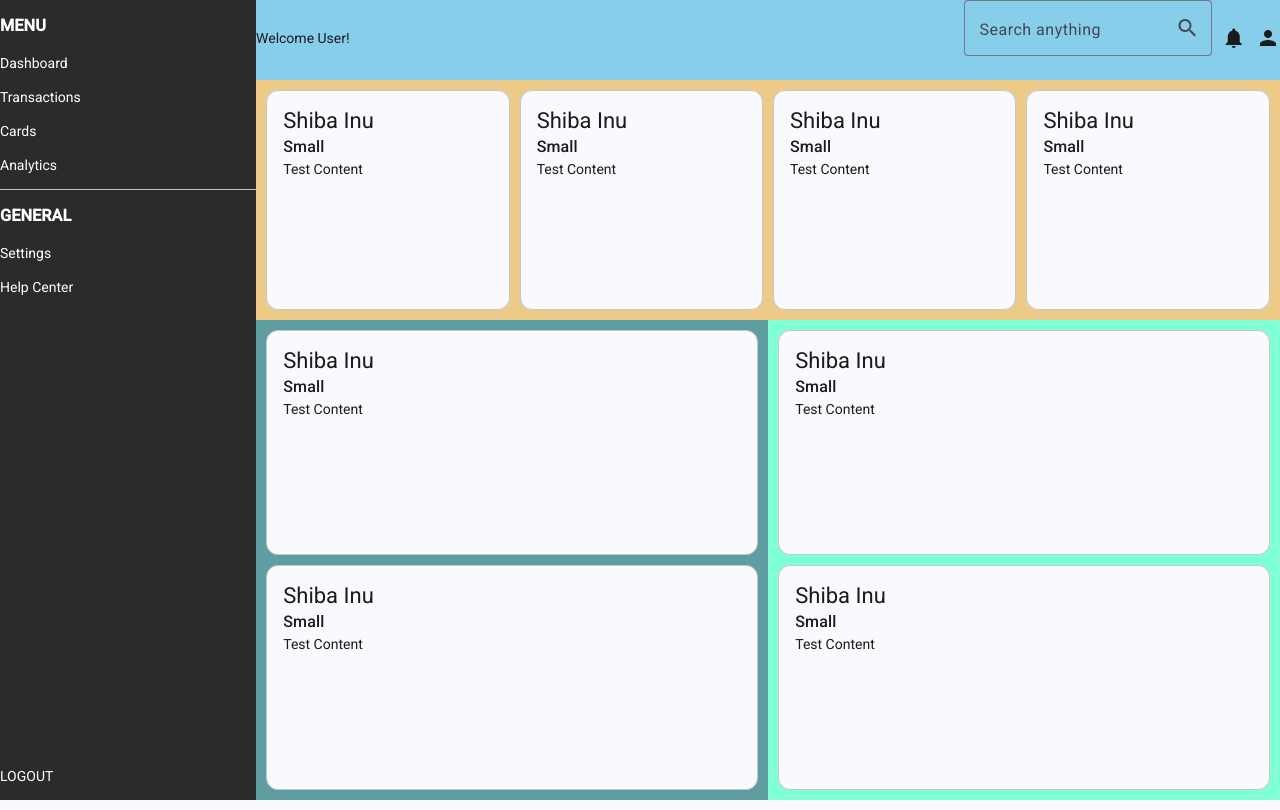
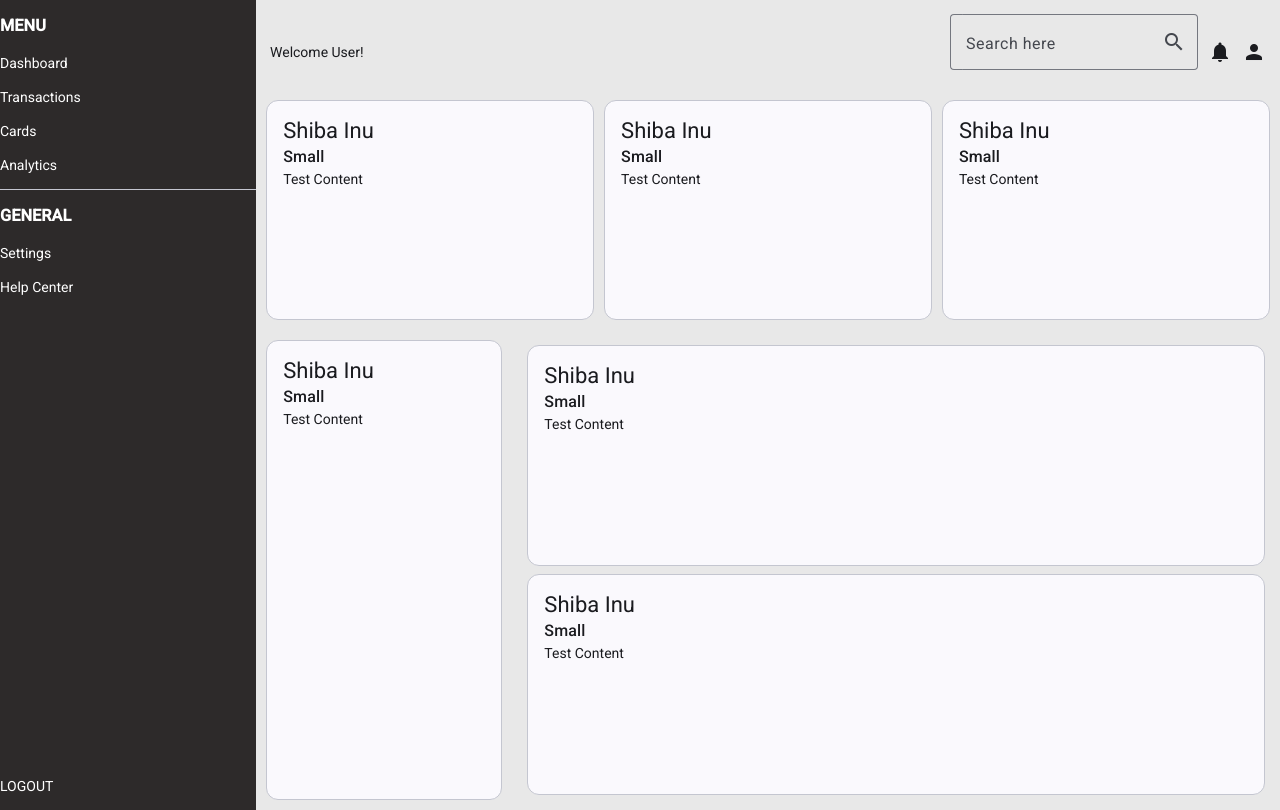
Before and after one commit to reshnaz/BudgetBud, an Angular app: page / in a window 1280 px wide. Built offline with nearby package versions, Linux system fonts and the light colour scheme.

Commit message:
Layout and navbar changes

```diff
--- a/src/app/structure/layout/layout.html
+++ b/src/app/structure/layout/layout.html
@@ -6,11 +6,9 @@
         <app-card></app-card>
         <app-card></app-card>
         <app-card></app-card>
-        <app-card></app-card>
     </section>
     <section class="graphs-and-info">
         <section class="gni-col1">
-            <app-card></app-card>
             <app-card></app-card>
         </section>
         <section class="gni-col2">
--- a/src/app/structure/layout/layout.scss
+++ b/src/app/structure/layout/layout.scss
@@ -1,7 +1,8 @@
 .layout-grid {
     display: grid;
+    background-color: #E8E8E8;
     height: 100%;
-    grid-template-rows: 10vh 30vh 60vh;
+    grid-template-rows: auto 30vh 60vh;
     /* defines the grid areas placing the grid items */
     grid-template-areas:
     "header"
@@ -11,42 +12,35 @@
 
 .header {
     grid-area: header;
-    background-color: skyblue;
-    gap: 1%;
 }
 
 .insight-cards {
     grid-area: insight-cards;
-    background-color: rgb(237, 202, 135);
     display: grid;
     padding: 1%;
-    grid-template-columns: repeat(4, 1fr);
+    grid-template-columns: repeat(3, 1fr);
     gap: 1%;
 }
 
 .graphs-and-info {
     grid-area: graphs-and-info;
-    background-color: rgb(221, 173, 181);
     display: grid;
-    grid-template-columns: 50% 50%;
+    grid-template-columns: 25% 75%;
     grid-template-areas:
     "col1 col2"
 }
 
 .gni-col1 {
     grid-area: col1;
-    background-color: cadetblue;
+    display: grid;
+    padding: 4%;
+    grid-template-rows: 1fr;
+}
+
+.gni-col2 {
+    grid-area: col2;
     display: grid;
     padding: 2%;
     grid-template-rows: repeat(2, 1fr);
     gap: 2%;
 }
-
-.gni-col2 {
-    grid-area: col2;
-    background-color: aquamarine;
-    display: grid;
-    padding: 2%;
-    grid-template-rows: repeat(2, 1fr);
-    gap: 2%;
-}
--- a/src/app/structure/navbar/navbar.html
+++ b/src/app/structure/navbar/navbar.html
@@ -1,7 +1,7 @@
-<div class="navbar">
+<nav class="navbar">
     <p>Welcome User!</p>
     <div class="spacer"></div>
     <app-search-bar></app-search-bar>
     <mat-icon matSuffix>notifications</mat-icon>
     <mat-icon matSuffix>person</mat-icon>
-</div>
+</nav>
--- a/src/app/structure/navbar/navbar.scss
+++ b/src/app/structure/navbar/navbar.scss
@@ -4,6 +4,7 @@
     align-items: center;
     justify-content: space-between;
     gap: 1%;
+    padding: 1em 1em 0;
 }
 
 .spacer {
--- a/src/index.html
+++ b/src/index.html
@@ -8,6 +8,9 @@
   <link rel="icon" type="image/x-icon" href="favicon.ico">
   <link href="https://fonts.googleapis.com/css2?family=Roboto:wght@300;400;500&display=swap" rel="stylesheet">
   <link href="https://fonts.googleapis.com/icon?family=Material+Icons" rel="stylesheet">
+  <link rel="preconnect" href="https://fonts.googleapis.com">
+  <link rel="preconnect" href="https://fonts.gstatic.com" crossorigin>
+  <link href="https://fonts.googleapis.com/css2?family=Inter:ital,opsz,wght@0,14..32,100..900;1,14..32,100..900&display=swap" rel="stylesheet">
 </head>
 <body>
   <app-root></app-root>
--- a/src/shared/ui/search-bar/search-bar.html
+++ b/src/shared/ui/search-bar/search-bar.html
@@ -1,5 +1,5 @@
 <mat-form-field appearance="outline">
-    <mat-label>Search anything</mat-label>
+    <mat-label>Search here</mat-label>
     <input matInput placeholder="Search anything">
     <mat-icon matSuffix>search</mat-icon>
 </mat-form-field>
```
